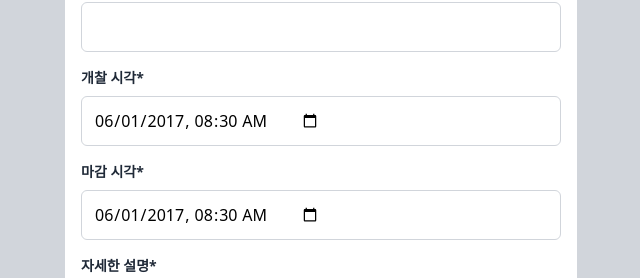
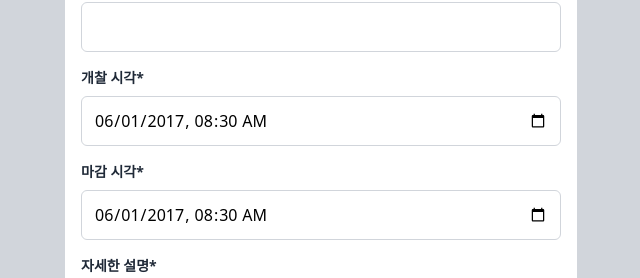
Before and after one commit to wndgur2/ddang, a React (Vite) app: page /popup/product/register in a window 1280 px wide. Shown: the part 482-760 px from the top of the page, without its empty margins (319-959 px from the left). Built offline with nearby package versions, Linux system fonts and the light colour scheme.

Commit message:
style: datepicker-inlineblock

```diff
--- a/src/components/form/DatePicker.module.css
+++ b/src/components/form/DatePicker.module.css
@@ -3,6 +3,6 @@
   justify-content: space-between;
 }
 
-::-webkit-calendar-picker-indicator {
-  margin-right: 1em;
+input[type="datetime-local"] {
+  display: inline-block;
 }
```
